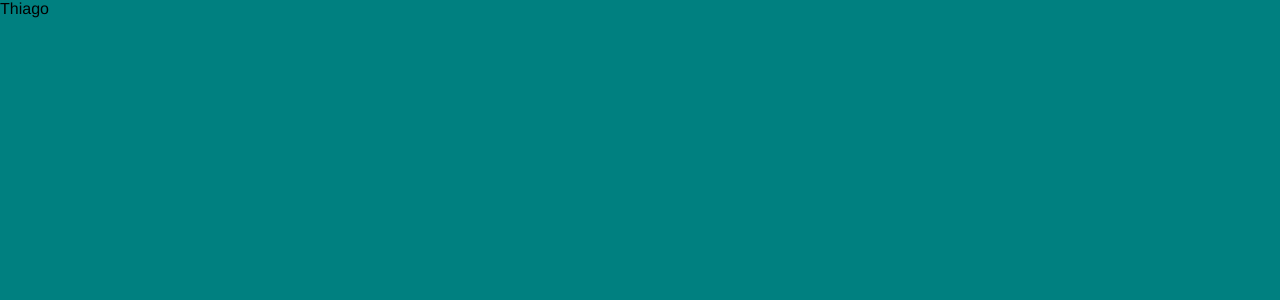
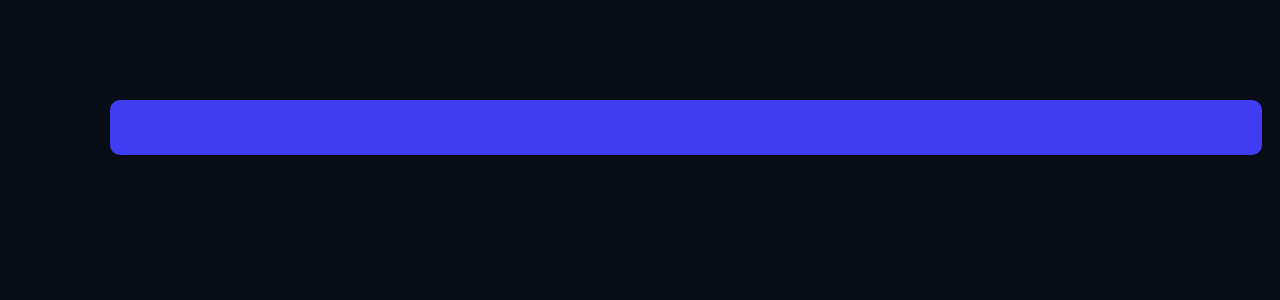
Before and after one commit to ThiagoFdaSLopes/Portfolio, a React (Vite) app in the folder portfolio/: page / in a window 1280 px wide. Shown: the top 300 px of the page. Built offline with nearby package versions, Linux system fonts and the light colour scheme.

Commit message:
feat: Criado Header estilizado para montagem da pagina

```diff
--- /dev/null
+++ b/portfolio/src/components/Header.jsx
@@ -0,0 +1,10 @@
+import React from 'react';
+import { Header } from '../styles';
+
+const HeaderHome = () => {
+  return (
+    <Header />
+  )
+}
+
+export default HeaderHome;
--- a/portfolio/src/pages/Home.jsx
+++ b/portfolio/src/pages/Home.jsx
@@ -1,8 +1,9 @@
 import React from 'react'
+import HeaderHome from '../components/Header';
 
 const Home = () => {
   return (
-    <div>Thiago</div>
+    <HeaderHome />
   )
 }
 
--- a/portfolio/src/styles/globalStyles.js
+++ b/portfolio/src/styles/globalStyles.js
@@ -4,7 +4,7 @@ const GlobalStyle = createGlobalStyle`
   body {
     margin: 0;
     padding: 0;
-    background: teal;
+    background: rgba(9, 14, 22, 1.0);
     font-family: Open-Sans, Helvetica, Sans-Serif;
   }
 `;
--- a/portfolio/src/styles/index.js
+++ b/portfolio/src/styles/index.js
@@ -1 +1,12 @@
 import styled from "styled-components";
+
+export const Header = styled.header`
+  display: flex;
+  width: 90vw;
+  height: 55px;
+  margin-top: 100px;
+  margin-left: 110px;
+  margin-right: 110px;
+  border-radius: 10px;
+  background-color: #403DF3;
+`;
```
